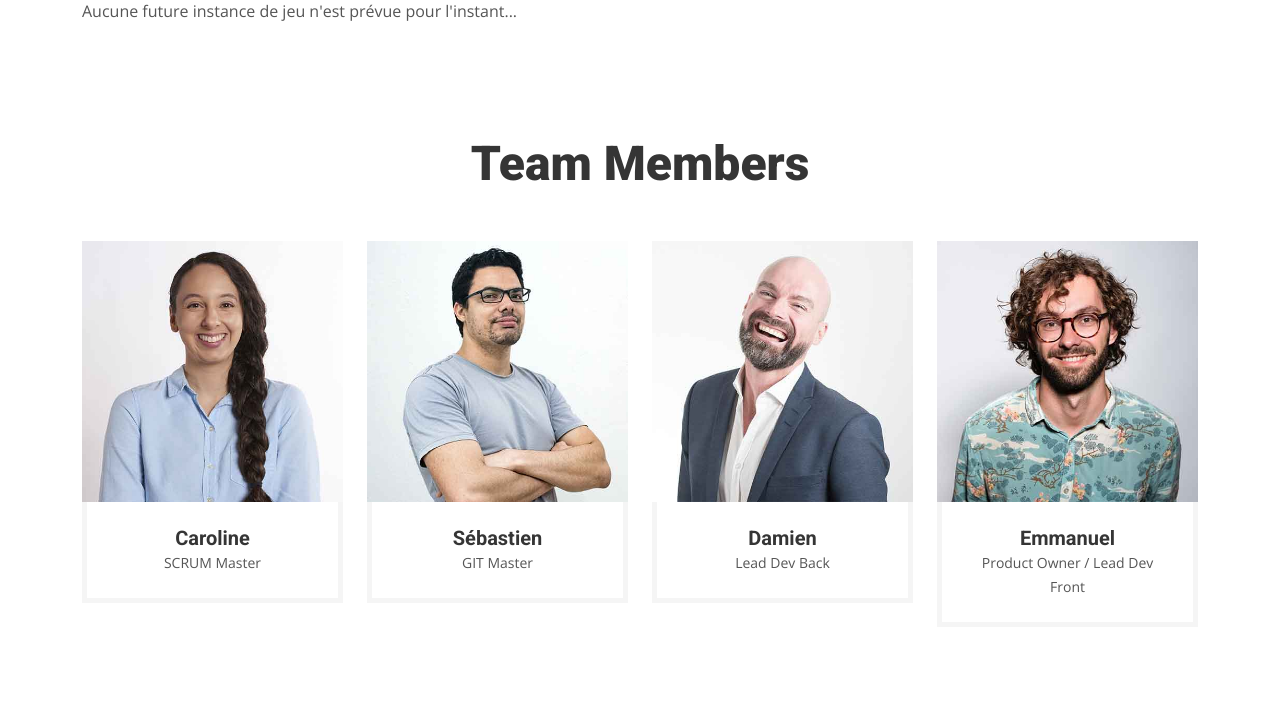
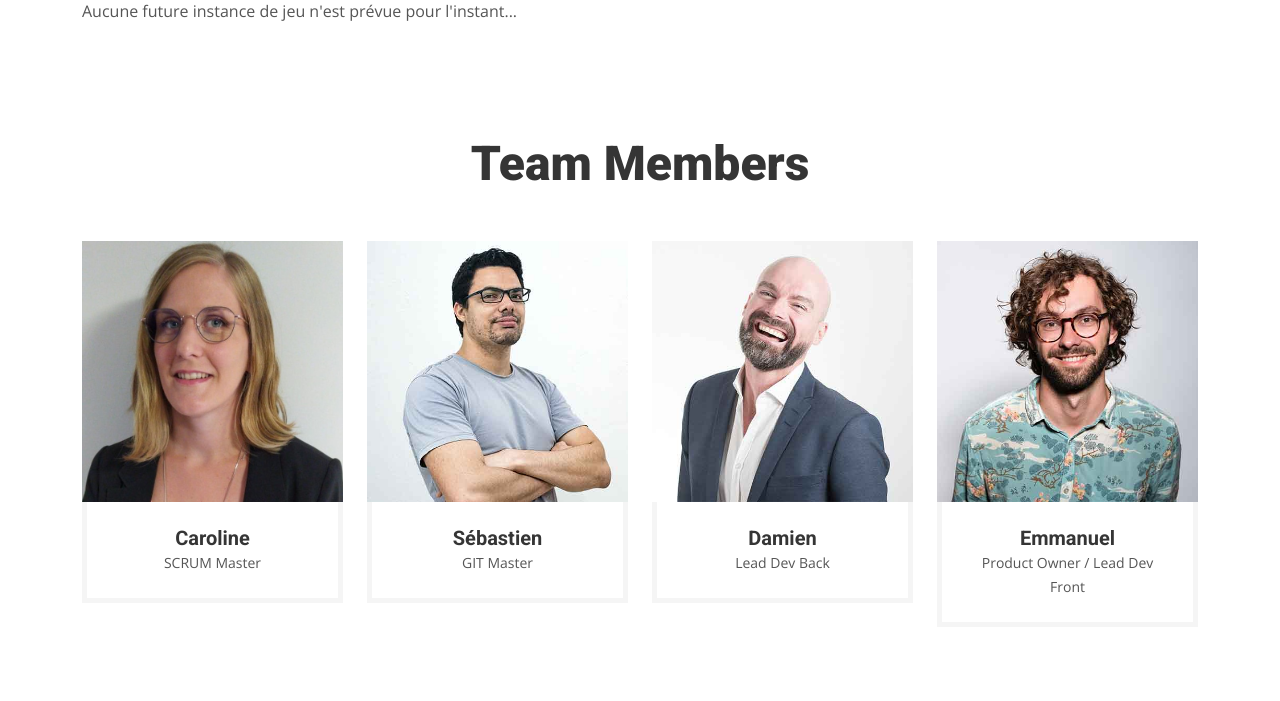
Before and after one commit to Carolineflament/your-quest, a Symfony app: template templates/front/main/index.html.twig in a window 1280 px wide. Shown: the part 715-1416 px from the top of the page. Run offline with Twig, Linux system fonts and the light colour scheme; the template is opened without the code that fills it, so the values that code supplies are empty; some libraries are stand-ins or nearby versions.

Commit message:
add team picture and linkedin link

```diff
--- a/templates/front/main/index.html.twig
+++ b/templates/front/main/index.html.twig
@@ -87,11 +87,9 @@
                 <div class="col-lg-3 col-md-6 wow fadeInUp" data-wow-delay="0.1s">
                     <div class="team-item">
                         <div class="overflow-hidden position-relative">
-                            <img class="img-fluid" src={{ asset('assets/woodyTPL/img/team-4.jpg') }} alt="">
+                            <img class="img-fluid" src={{ asset('assets/images/Team/Caroline.jpg') }} alt="Caroline">
                             <div class="team-social">
-                                <a class="btn btn-square" href=""><i class="fab fa-facebook-f"></i></a>
-                                <a class="btn btn-square" href=""><i class="fab fa-twitter"></i></a>
-                                <a class="btn btn-square" href=""><i class="fab fa-instagram"></i></a>
+                                <a class="btn btn-square" href="https://www.linkedin.com/in/carolineflament"><i class="fab fa-linkedin-in"></i></a>
                             </div>
                         </div>
                         <div class="text-center border border-5 border-light border-top-0 p-4">
@@ -105,9 +103,7 @@
                         <div class="overflow-hidden position-relative">
                             <img class="img-fluid" src={{ asset('assets/woodyTPL/img/team-2.jpg') }} alt="">
                             <div class="team-social">
-                                <a class="btn btn-square" href=""><i class="fab fa-facebook-f"></i></a>
-                                <a class="btn btn-square" href=""><i class="fab fa-twitter"></i></a>
-                                <a class="btn btn-square" href=""><i class="fab fa-instagram"></i></a>
+                                <a class="btn btn-square" href=""><i class="fab fa-linkedin-in"></i></a>
                             </div>
                         </div>
                         <div class="text-center border border-5 border-light border-top-0 p-4">
@@ -121,9 +117,7 @@
                         <div class="overflow-hidden position-relative">
                             <img class="img-fluid" src={{ asset('assets/woodyTPL/img/team-3.jpg') }} alt="">
                             <div class="team-social">
-                                <a class="btn btn-square" href=""><i class="fab fa-facebook-f"></i></a>
-                                <a class="btn btn-square" href=""><i class="fab fa-twitter"></i></a>
-                                <a class="btn btn-square" href=""><i class="fab fa-instagram"></i></a>
+                                <a class="btn btn-square" href=""><i class="fab fa-linkedin-in"></i></a>
                             </div>
                         </div>
                         <div class="text-center border border-5 border-light border-top-0 p-4">
@@ -137,9 +131,7 @@
                         <div class="overflow-hidden position-relative">
                             <img class="img-fluid" src={{ asset('assets/woodyTPL/img/team-1.jpg') }} alt="">
                             <div class="team-social">
-                                <a class="btn btn-square" href=""><i class="fab fa-facebook-f"></i></a>
-                                <a class="btn btn-square" href=""><i class="fab fa-twitter"></i></a>
-                                <a class="btn btn-square" href=""><i class="fab fa-instagram"></i></a>
+                                <a class="btn btn-square" href=""><i class="fab fa-linkedin-in"></i></a>
                             </div>
                         </div>
                         <div class="text-center border border-5 border-light border-top-0 p-4">
```
Also changed, not shown: public/assets/images/Team/Caroline.jpg (added).
